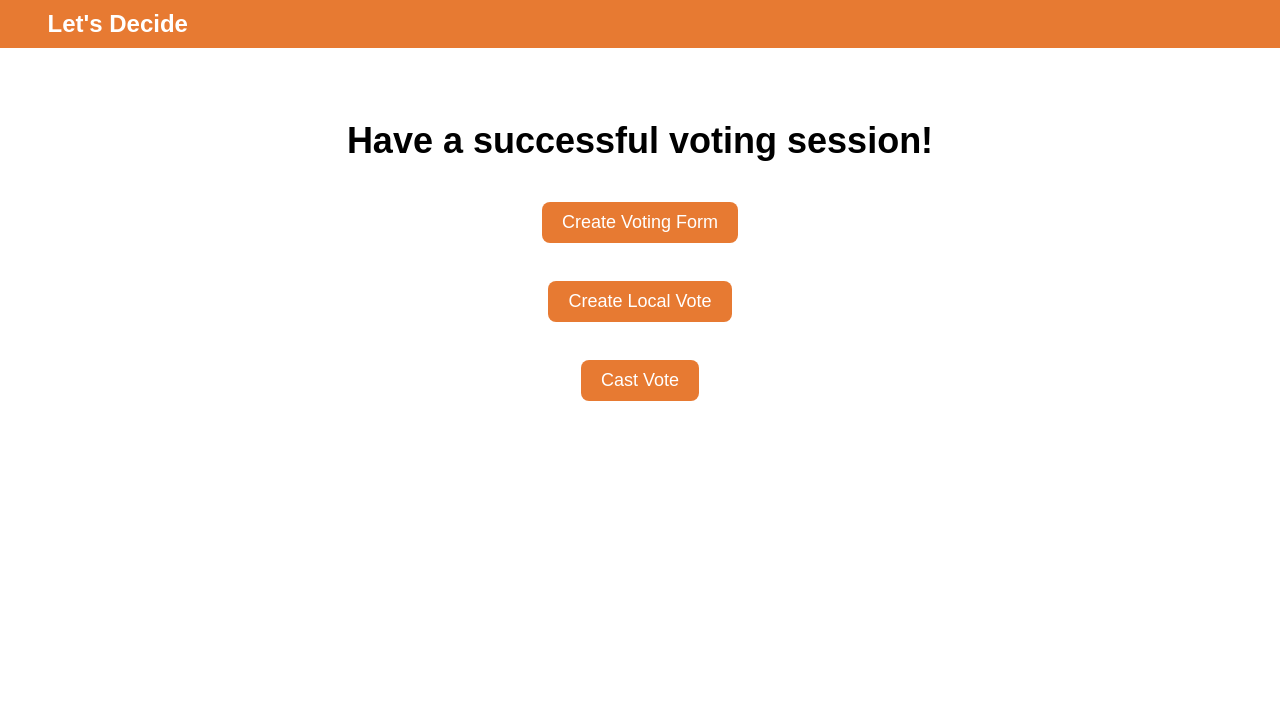
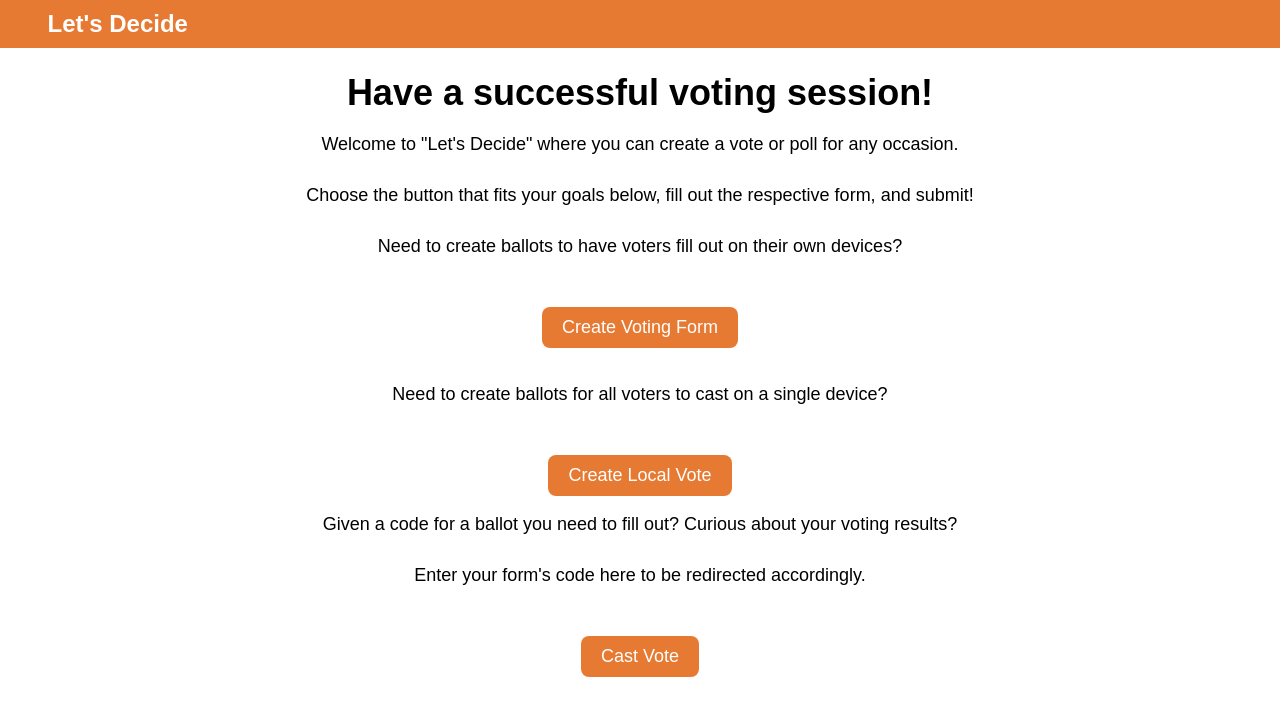
Before and after one commit to JKNeeley/LetsDecide, an Angular app in the folder frontend/: page / in a window 1280 px wide. Shown: the top 716 px of the page. Built offline with nearby package versions, Linux system fonts and the light colour scheme.

Commit message:
adding user-friendly details

```diff
--- a/frontend/src/app/create-room-vote/create-room-vote.component.html
+++ b/frontend/src/app/create-room-vote/create-room-vote.component.html
@@ -61,6 +61,7 @@
           <br>
           <div>
               <h2>Step 2: Start voting!</h2>
+              <p>Your results will be calculated when you hit "End Local Vote" or after 1 hour.</p>
               <button class="button" (click)="onFormCreation(formSubmission.value)">Start Vote</button>
           </div>
       </form>
--- a/frontend/src/app/create-voting-form/create-voting-form.component.html
+++ b/frontend/src/app/create-voting-form/create-voting-form.component.html
@@ -62,6 +62,7 @@
           <br>
           <div *ngIf="showCreateFormButton">
               <h2>Step 2: Start voting!</h2>
+              <p>Your results will be calculated at the indicated end time above.</p>
               <button class="button" (click)="onFormCreation(formSubmission.value)">Create Form</button>
           </div>
           <div>
--- a/frontend/src/app/home-page/home-page.component.html
+++ b/frontend/src/app/home-page/home-page.component.html
@@ -1,15 +1,22 @@
   <main class="home-page">
     <div class="center-content">
       <h1>Have a successful voting session!</h1>
+      <p>Welcome to "Let's Decide" where you can create a vote or poll for any occasion.</p>
       <div>
-        <button class="button" (click)="navigateToCreateVotingForm()">Create Voting Form</button>
+        <p>Choose the button that fits your goals below, fill out the respective form, and submit!</p>
+        <div>
+          <p>Need to create ballots to have voters fill out on their own devices?</p>
+          <button class="button" (click)="navigateToCreateVotingForm()">Create Voting Form</button>
+        </div>
+        <br>
+        <div>
+          <p>Need to create ballots for all voters to cast on a single device? </p>
+          <button class="button" (click)="navigateToCreateLocalVote()">Create Local Vote</button>
+        </div>
       </div>
-      <br>
       <div>
-        <button class="button" (click)="navigateToCreateLocalVote()">Create Local Vote</button>
-      </div>
-      <br>
-      <div>
+        <p>Given a code for a ballot you need to fill out? Curious about your voting results?</p>
+        <p>Enter your form's code here to be redirected accordingly.</p>
         <button  class="button" (click)="showVoteCredentialsPopup = true">Cast Vote</button>
         <app-vote-credentials-popup *ngIf="showVoteCredentialsPopup"></app-vote-credentials-popup>
       </div>
--- a/frontend/src/app/results/results.component.html
+++ b/frontend/src/app/results/results.component.html
@@ -1,5 +1,6 @@
 <div class="results-container" *ngIf="isDataAvailable">
   <h1 class="results-title">{{ results.title }}</h1>
+  <p>Conrats on a successful voting session!</p>
   <div class="piechart-container">
     <div *ngFor="let question of results.questions; index as qnum" class="question-container">
       <div class="question-box">
--- a/frontend/src/app/vote-credentials-popup/vote-credentials-popup.component.html
+++ b/frontend/src/app/vote-credentials-popup/vote-credentials-popup.component.html
@@ -2,7 +2,7 @@
 <div class="popup-container">
     <form (submit)="navigateToCastVote()">
       <div>
-        <label for="code">Form ID:</label>
+        <label for="code">Enter your Ballot or Form ID here:</label>
         <input type="text" id="code" [(ngModel)]="code" name="code" required>
       </div>
       <button class="button" type="submit">Submit</button>
--- a/frontend/src/app/vote-form-id-popup/vote-form-id-popup.component.html
+++ b/frontend/src/app/vote-form-id-popup/vote-form-id-popup.component.html
@@ -1,6 +1,7 @@
 <!-- vote-form-id-popup.component.html -->
 <div class="popup-container">
-    <p>Form ID:</p>
+    <p>This is your Form's ID.</p>
+    <p>Send it to your voters so they can fill out their ballots or use it to view your results!</p>
     <p>{{ form }}</p>
     <button class="button" (click)="navigateToHome()">Back to Home</button>
 </div>
```
